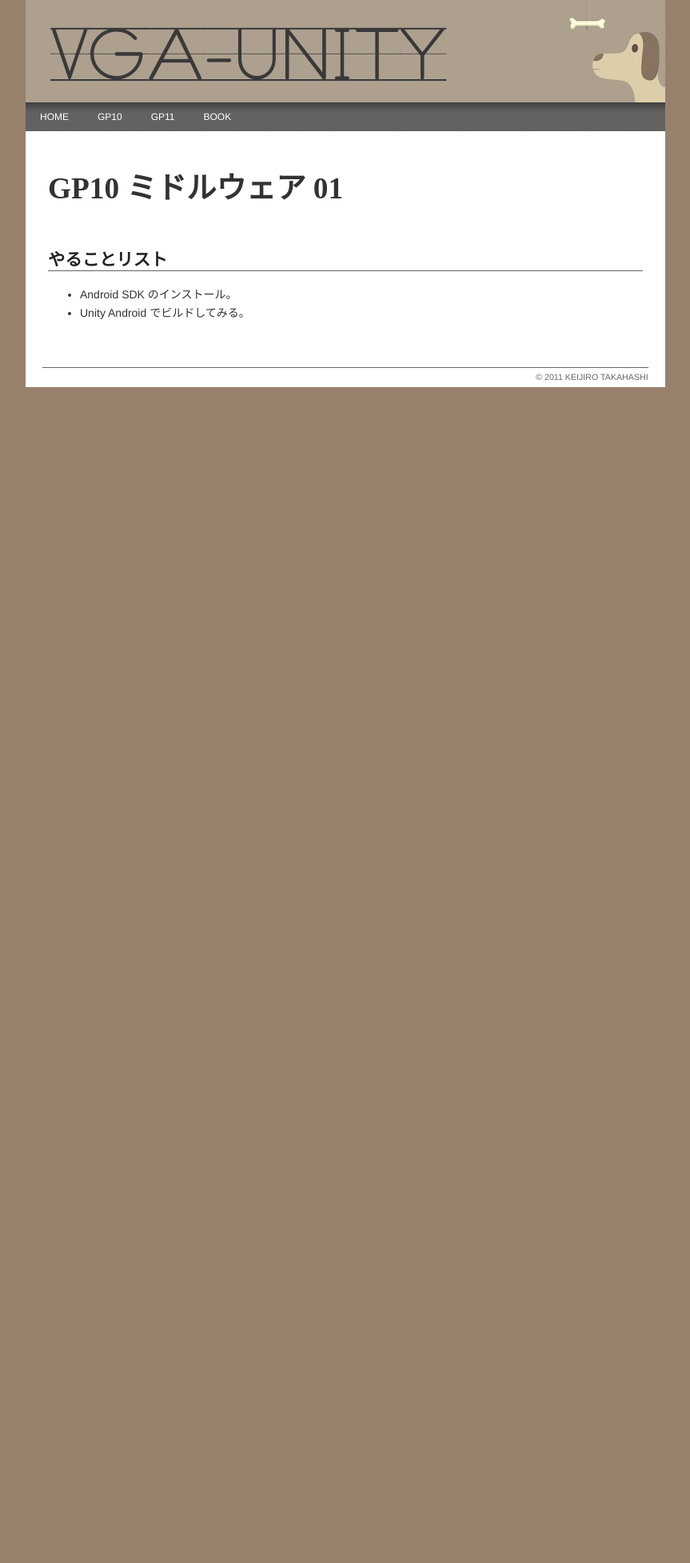
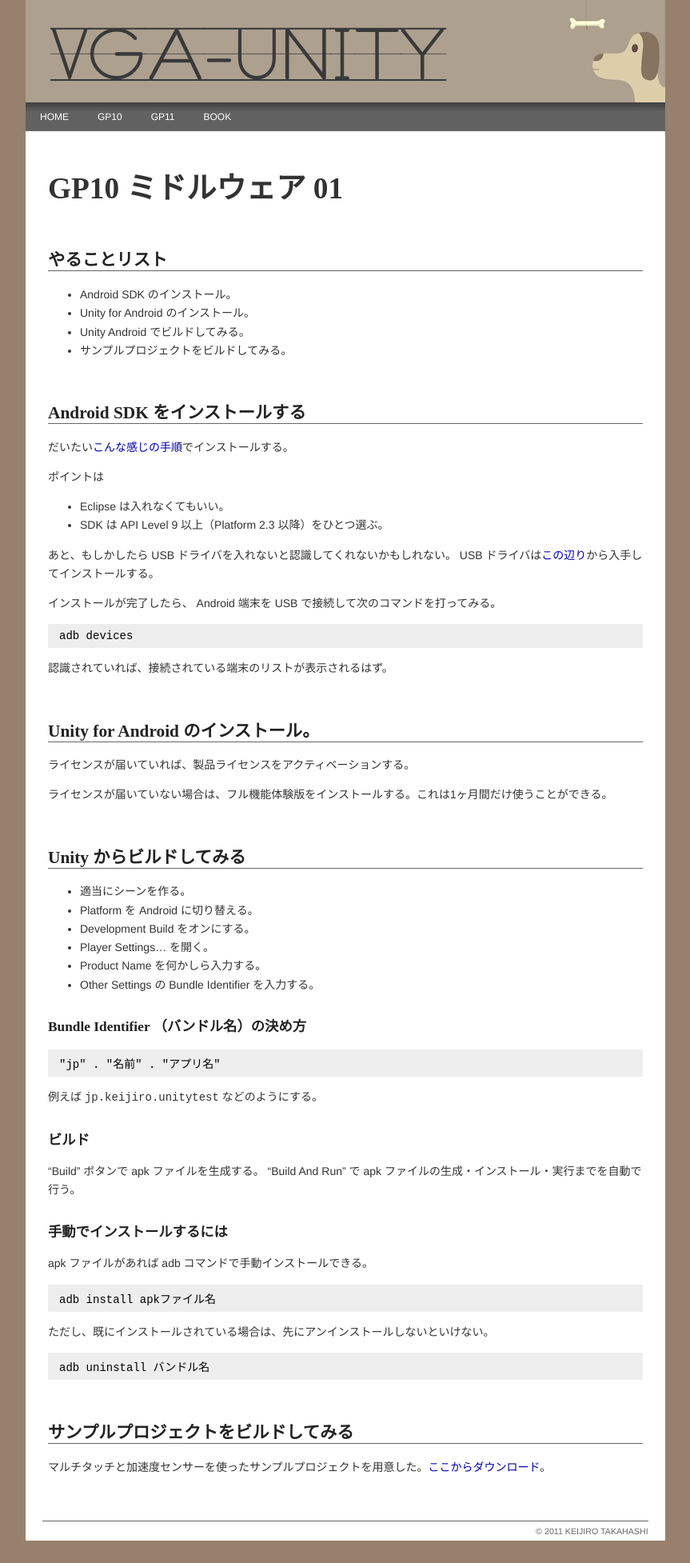
Before and after one commit to vga-unity/vga-unity.github.com, a Jekyll site: the page built from gp10/_posts/2011-10-05-GP10-01.md, in a window 1280 px wide. Shown: the whole page at 80% size, without its empty margins (208-1071 px from the left). Built offline with Jekyll 4.4.1, drawn with Linux system fonts in a browser that asks for light colours; before the commit the page ends 900 px from its top, so only the background shows below that.

Commit message:
第一週の分を作成。

```diff
--- a/gp10/_posts/2011-10-05-GP10-01.md
+++ b/gp10/_posts/2011-10-05-GP10-01.md
@@ -6,4 +6,63 @@ title: GP10 ミドルウェア 01
 ## やることリスト
 
 - Android SDK のインストール。
+- Unity for Android のインストール。
 - Unity Android でビルドしてみる。
+- サンプルプロジェクトをビルドしてみる。
+
+## Android SDK をインストールする
+
+だいたい[こんな感じの手順](http://smartgoods.me/2011/01/android_sdk_install/)でインストールする。
+
+ポイントは
+
+- Eclipse は入れなくてもいい。
+- SDK は API Level 9 以上（Platform 2.3 以降）をひとつ選ぶ。
+
+あと、もしかしたら USB ドライバを入れないと認識してくれないかもしれない。 USB ドライバは[この辺り](http://developer.android.com/sdk/win-usb.html)から入手してインストールする。
+
+インストールが完了したら、 Android 端末を USB で接続して次のコマンドを打ってみる。
+
+    adb devices
+
+認識されていれば、接続されている端末のリストが表示されるはず。
+
+## Unity for Android のインストール。
+
+ライセンスが届いていれば、製品ライセンスをアクティベーションする。
+
+ライセンスが届いていない場合は、フル機能体験版をインストールする。これは1ヶ月間だけ使うことができる。
+
+## Unity からビルドしてみる
+
+- 適当にシーンを作る。
+- Platform を Android に切り替える。
+- Development Build をオンにする。
+- Player Settings... を開く。
+- Product Name を何かしら入力する。
+- Other Settings の Bundle Identifier を入力する。
+
+### Bundle Identifier （バンドル名）の決め方
+
+    "jp" . "名前" . "アプリ名"
+
+例えば `jp.keijiro.unitytest` などのようにする。
+
+
+### ビルド
+
+"Build" ボタンで apk ファイルを生成する。 "Build And Run" で apk ファイルの生成・インストール・実行までを自動で行う。
+
+### 手動でインストールするには
+
+apk ファイルがあれば adb コマンドで手動インストールできる。
+
+    adb install apkファイル名
+
+ただし、既にインストールされている場合は、先にアンインストールしないといけない。
+
+    adb uninstall バンドル名
+
+## サンプルプロジェクトをビルドしてみる
+
+マルチタッチと加速度センサーを使ったサンプルプロジェクトを用意した。[ここからダウンロード](http://github.com/keijiro/unity-android-tester/zipball/master)。
```
